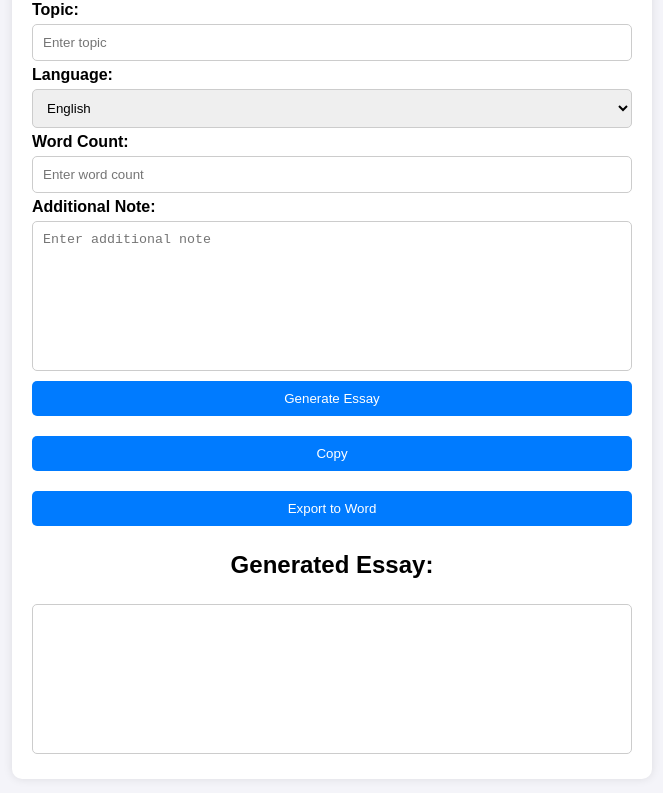
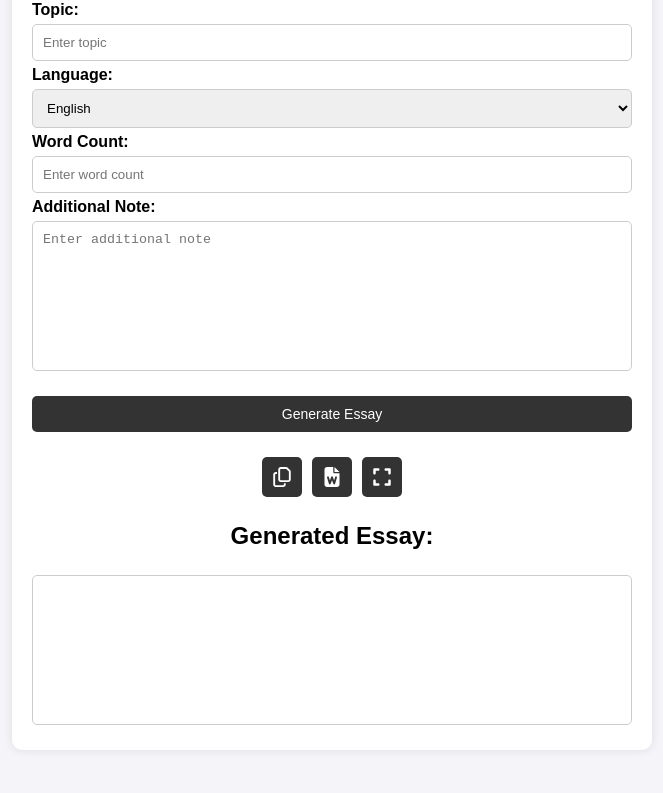
Before and after one commit to Yuanjie58/essay-gen, a website: page public/index.html in a window 1280 px wide. Shown: the part 119-912 px from the top of the page, without its empty margins (308-971 px from the left). After the commit the page ends 889 px from the top, so only its background shows below. Drawn offline with Linux system fonts and the light colour scheme.

Commit message:
Update index.html

```diff
--- a/public/index.html
+++ b/public/index.html
@@ -54,14 +54,31 @@
             justify-content: center;
         }
         button {
-            background-color: #007BFF;
-            color: white;
+            background-color: #333;
+            color: #fff;
+            padding: 10px 10px;
             border: none;
+            border-radius: 5px;
             cursor: pointer;
-            transition: background 0.3s;
+            font-size: 14px;
+            margin-top: 20px
+        }
+        svg {
+            color: #fff;
+            width: 20px;
+            height: 20px;
+            vertical-align: baseline
+        }
+
+        #copy-button,#export-button,#fullscreen-button         {
+            background-color: #333;
+            color: #fff;
+            width:40px;
+            height:40px;
+            margin-top:10px;
         }
         button:hover {
-            background-color: #0056b3;
+            background-color: #292727;
         }
         .button-group {
             display: flex;
@@ -110,8 +127,9 @@
         <textarea id="note" placeholder="Enter additional note"></textarea>
         <div class="button-group">
             <button onclick="generateEssay()">Generate Essay</button>
-            <button onclick="copyText()">Copy</button>
-            <button onclick="exportToWord()">Export to Word</button>
+            <button id="copy-button" onclick="copyText()"><svg xmlns="http://www.w3.org/2000/svg" viewBox="0 0 448 512"><!--!Font Awesome Free 6.6.0 by @fontawesome - https://fontawesome.com License - https://fontawesome.com/license/free Copyright 2024 Fonticons, Inc.--><path fill="#ffffff" d="M384 336l-192 0c-8.8 0-16-7.2-16-16l0-256c0-8.8 7.2-16 16-16l140.1 0L400 115.9 400 320c0 8.8-7.2 16-16 16zM192 384l192 0c35.3 0 64-28.7 64-64l0-204.1c0-12.7-5.1-24.9-14.1-33.9L366.1 14.1c-9-9-21.2-14.1-33.9-14.1L192 0c-35.3 0-64 28.7-64 64l0 256c0 35.3 28.7 64 64 64zM64 128c-35.3 0-64 28.7-64 64L0 448c0 35.3 28.7 64 64 64l192 0c35.3 0 64-28.7 64-64l0-32-48 0 0 32c0 8.8-7.2 16-16 16L64 464c-8.8 0-16-7.2-16-16l0-256c0-8.8 7.2-16 16-16l32 0 0-48-32 0z"></path></svg></button>
+            <button id="export-button"  onclick="exportToWord()"><svg xmlns="http://www.w3.org/2000/svg" viewBox="0 0 384 512"><!--!Font Awesome Free 6.7.2 by @fontawesome - https://fontawesome.com License - https://fontawesome.com/license/free Copyright 2025 Fonticons, Inc.--><path fill="#ffffff" d="M64 0C28.7 0 0 28.7 0 64L0 448c0 35.3 28.7 64 64 64l256 0c35.3 0 64-28.7 64-64l0-288-128 0c-17.7 0-32-14.3-32-32L224 0 64 0zM256 0l0 128 128 0L256 0zM111 257.1l26.8 89.2 31.6-90.3c3.4-9.6 12.5-16.1 22.7-16.1s19.3 6.4 22.7 16.1l31.6 90.3L273 257.1c3.8-12.7 17.2-19.9 29.9-16.1s19.9 17.2 16.1 29.9l-48 160c-3 10-12 16.9-22.4 17.1s-19.8-6.2-23.2-16.1L192 336.6l-33.3 95.3c-3.4 9.8-12.8 16.3-23.2 16.1s-19.5-7.1-22.4-17.1l-48-160c-3.8-12.7 3.4-26.1 16.1-29.9s26.1 3.4 29.9 16.1z"/></svg></button>
+            <button id="fullscreen-button"  onclick="toggleFullscreen()"><svg xmlns="http://www.w3.org/2000/svg" viewBox="0 0 448 512"><!--!Font Awesome Free 6.6.0 by @fontawesome - https://fontawesome.com License - https://fontawesome.com/license/free Copyright 2024 Fonticons, Inc.--><path fill="#ffffff" d="M32 32C14.3 32 0 46.3 0 64l0 96c0 17.7 14.3 32 32 32s32-14.3 32-32l0-64 64 0c17.7 0 32-14.3 32-32s-14.3-32-32-32L32 32zM64 352c0-17.7-14.3-32-32-32s-32 14.3-32 32l0 96c0 17.7 14.3 32 32 32l96 0c17.7 0 32-14.3 32-32s-14.3-32-32-32l-64 0 0-64zM320 32c-17.7 0-32 14.3-32 32s14.3 32 32 32l64 0 0 64c0 17.7 14.3 32 32 32s32-14.3 32-32l0-96c0-17.7-14.3-32-32-32l-96 0zM448 352c0-17.7-14.3-32-32-32s-32 14.3-32 32l0 64-64 0c-17.7 0-32 14.3-32 32s14.3 32 32 32l96 0c17.7 0 32-14.3 32-32l0-96z"></path></svg></button>
         </div>
         <h2>Generated Essay:</h2>
         <div class="output-container">
@@ -161,6 +179,15 @@
             a.click();
             document.body.removeChild(a);
         }
+
+        function toggleFullscreen() {
+            const outputTextarea = document.getElementById("output");
+            if (!document.fullscreenElement) {
+                outputTextarea.requestFullscreen();
+            } else {
+                document.exitFullscreen();
+            }
+        }
     </script>
 </body>
 </html>
```
